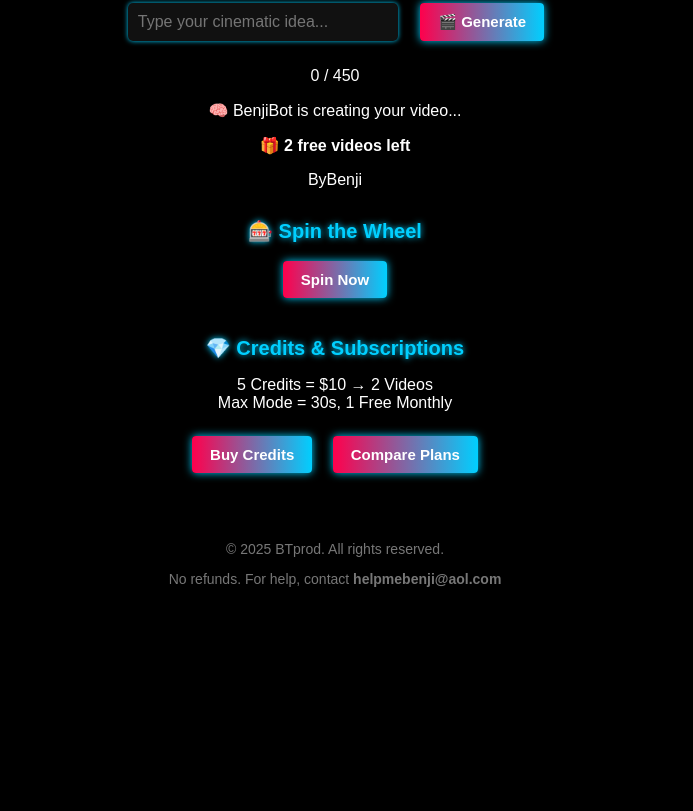
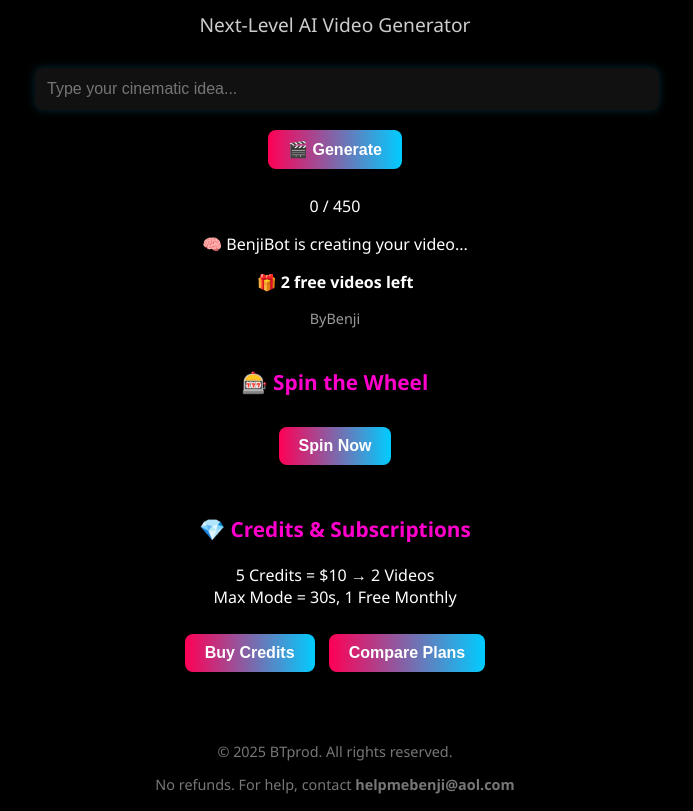
Before and after one commit to Mrbenji888/Byprod-beta, a plain HTML site: page index.html in a window 1280 px wide. Shown: the part 139-950 px from the top of the page, without its empty margins (305-998 px from the left). Before the commit the page ends 800 px from the top, so only its background shows below. Drawn offline with Linux system fonts and the light colour scheme.

Commit message:
Update style.css

```diff
--- a/style.css
+++ b/style.css
@@ -1,126 +1,103 @@
-/* Reset */
-body, html {
+/* ====== Global Layout ====== */
+body {
   margin: 0;
   padding: 0;
-  font-family: 'Arial', sans-serif;
-  background-color: #000;
-  color: #fff;
+  font-family: 'Segoe UI', sans-serif;
+  background-color: #000000;
+  color: #ffffff;
+}
+
+.container {
+  max-width: 600px;
+  margin: 0 auto;
+  padding: 40px 20px;
   text-align: center;
 }
 
-/* Gradient Headline */
-h1 {
-  font-size: 32px;
-  background: linear-gradient(90deg, #ff004c, #00cfff);
+/* ====== Titles & Text ====== */
+.site-title {
+  font-size: 2.8rem;
+  font-weight: bold;
+  background: linear-gradient(90deg, #ff0055, #00ccff);
   -webkit-background-clip: text;
   -webkit-text-fill-color: transparent;
-  margin-top: 40px;
+  margin-bottom: 10px;
 }
 
-h2, h3 {
-  color: #ccc;
+.subtitle {
+  font-size: 1.2rem;
+  color: #cccccc;
+  margin-bottom: 30px;
 }
 
-/* Input + Button */
-input[type="text"] {
-  padding: 10px;
-  width: 250px;
-  border: none;
-  border-radius: 5px;
-  margin: 10px;
-  font-size: 16px;
-  background: #111;
-  color: #fff;
-  box-shadow: 0 0 5px #00cfff;
+.section-title {
+  margin-top: 40px;
+  font-size: 1.3rem;
+  color: #ff00cc;
 }
 
-button, .btn {
-  padding: 10px 18px;
+/* ====== Input & Buttons ====== */
+input[type="text"] {
+  width: 100%;
+  padding: 12px;
   border: none;
-  border-radius: 4px;
-  margin: 8px;
-  font-size: 15px;
+  border-radius: 8px;
+  font-size: 1rem;
+  background-color: #111;
+  color: #fff;
+  margin-bottom: 10px;
+  outline: none;
+  box-shadow: 0 0 10px #00ccff33;
+}
+
+button {
+  padding: 10px 20px;
+  margin: 10px 5px;
+  background: linear-gradient(90deg, #ff0055, #00ccff);
+  border: none;
+  border-radius: 8px;
+  color: white;
   font-weight: bold;
+  font-size: 1rem;
   cursor: pointer;
-  color: #fff;
-  background: linear-gradient(90deg, #ff004c, #00cfff);
-  box-shadow: 0 0 8px #00cfff;
-  transition: 0.3s ease;
+  transition: transform 0.2s ease;
 }
 
 button:hover {
   transform: scale(1.05);
-  box-shadow: 0 0 12px #00cfff;
 }
 
-/* Section Titles */
-section {
-  margin: 40px 0;
+/* ====== Video Progress Section ====== */
+#loadingScreen {
+  margin-top: 40px;
+  text-align: center;
 }
 
-.section-title {
-  font-size: 20px;
-  margin-top: 30px;
-  margin-bottom: 10px;
-  color: #00cfff;
-  text-shadow: 0 0 6px #00cfff;
+.progress-circle {
+  width: 50px;
+  height: 50px;
+  margin: 0 auto;
+  border-radius: 50%;
+  border: 4px solid #00ccff;
+  border-top: 4px solid #ff0055;
+  animation: spin 1s linear infinite;
 }
 
-/* Credit Info */
-.credit-info {
-  font-size: 16px;
-  color: #ccc;
-  margin-bottom: 10px;
-}
-
-/* Footer */
+/* ====== Footer ====== */
 footer {
   margin-top: 60px;
-  font-size: 14px;
+  font-size: 0.9rem;
   color: #777;
 }
 
-/* Neon Text Styles */
-.neon-pink {
-  color: #ff00d4;
-  text-shadow: 0 0 6px #ff00d4;
+.watermark {
+  font-size: 0.9rem;
+  color: #999;
+  margin-top: 10px;
 }
 
-.neon-blue {
-  color: #00cfff;
-  text-shadow: 0 0 6px #00cfff;
+/* ====== Animations ====== */
+@keyframes spin {
+  0% { transform: rotate(0deg); }
+  100% { transform: rotate(360deg); }
 }
-
-.neon-orange {
-  color: #ff7300;
-  text-shadow: 0 0 6px #ff7300;
-}
-
-/* Image Preview */
-#previewImage {
-  width: 90%;
-  max-width: 350px;
-  margin: 20px auto;
-  border-radius: 10px;
-  box-shadow: 0 0 10px #00cfff;
-  display: none;
-}
-
-/* Progress Circle */
-#progressCircle {
-  margin-top: 20px;
-  height: 100px;
-  width: 100px;
-  border-radius: 50%;
-  border: 6px solid #00cfff;
-  border-top: 6px solid #ff004c;
-  animation: spin 1.2s linear infinite;
-  display: none;
-  margin-left: auto;
-  margin-right: auto;
-}
-
-@keyframes spin {
-  from { transform: rotate(0deg); }
-  to { transform: rotate(360deg); }
-}
```
